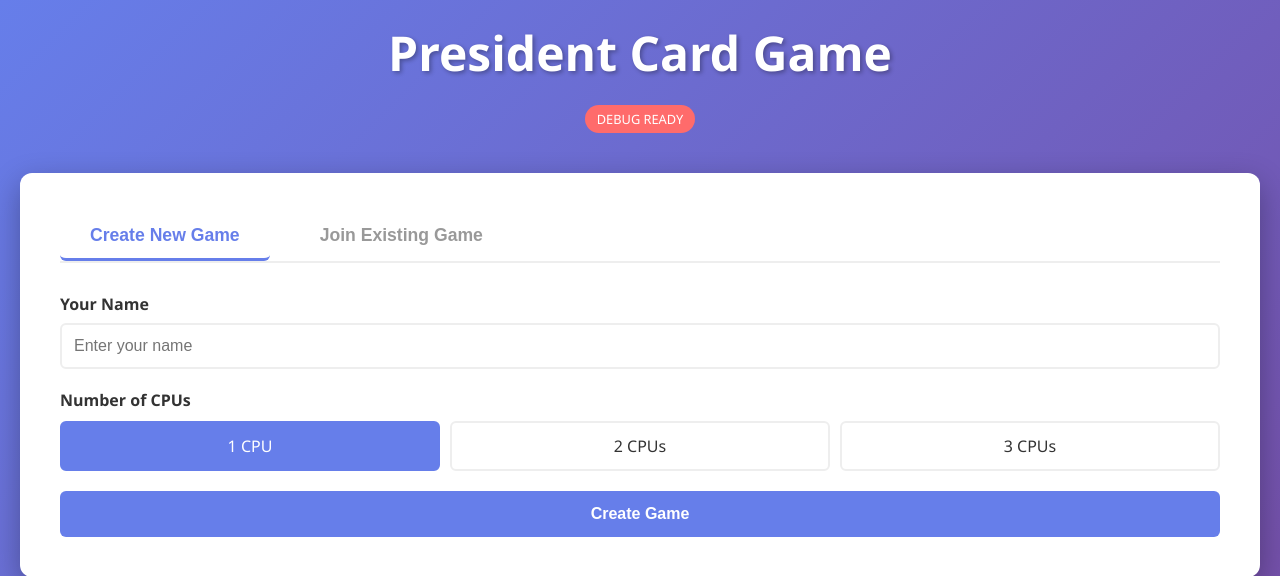
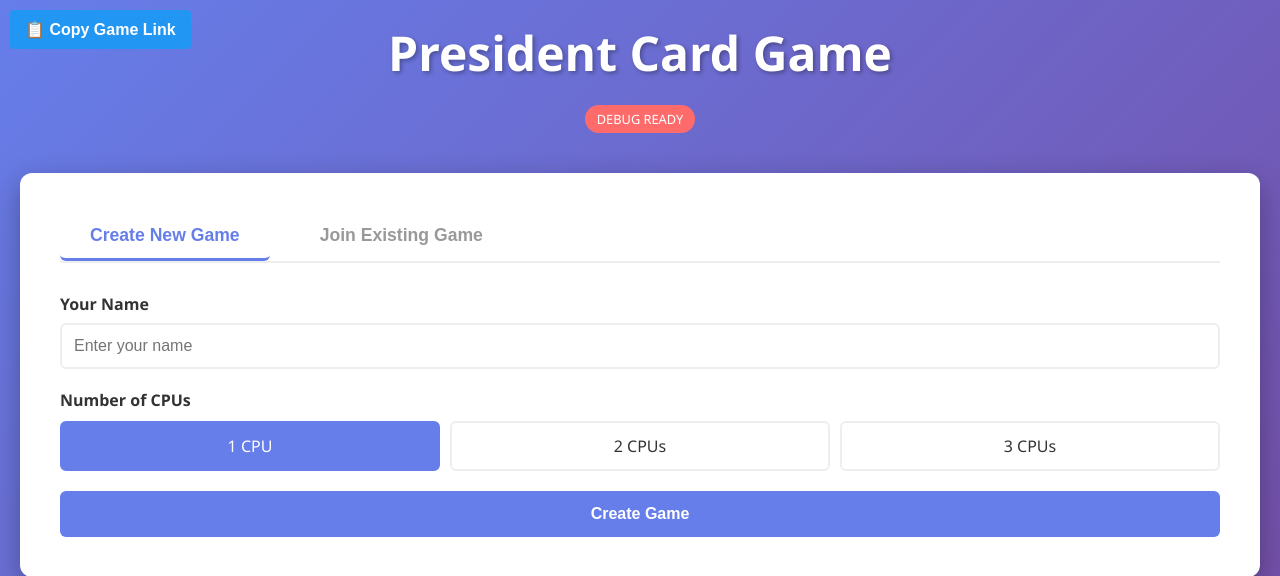
Before and after one commit to onewingmatt/Presidentfly, a Flask app: page / in a window 1280 px wide. Shown: the top 576 px of the page. Run offline with Flask 3, Linux system fonts and the light colour scheme; some libraries are stand-ins or nearby versions.

Commit message:
Add files via upload

```diff
--- a/templates/president.html
+++ b/templates/president.html
@@ -935,5 +935,77 @@
             updateExchangeDisplay();
         }
     </script>
+
+    <script>
+        // ========== URL MANAGEMENT ==========
+        console.log('[URL] Checking URL parameters');
+
+        function updateURLWithGameID(gameID) {
+            if(window.history && window.history.pushState) {
+                const newUrl = window.location.protocol + "//" + window.location.host + "/?game=" + gameID;
+                window.history.pushState({gameId: gameID}, '', newUrl);
+                console.log('[URL] Updated URL to: ' + newUrl);
+            }
+        }
+
+        function getGameIDFromURL() {
+            const params = new URLSearchParams(window.location.search);
+            const gameId = params.get('game');
+            if(gameId) {
+                console.log('[URL] Found game ID in URL: ' + gameId);
+                return gameId;
+            }
+            return null;
+        }
+
+        // Store game ID globally
+        var currentGameID = getGameIDFromURL();
+        console.log('[INIT] Current game ID from URL: ' + currentGameID);
+
+        // Override socket events to update URL
+        if(typeof socket !== 'undefined') {
+            console.log('[SOCKET] Setting up URL management');
+
+            // When game is created, update URL
+            socket.on('created', function(data) {
+                console.log('[SOCKET] Game created with ID:', data.game_id);
+                currentGameID = data.game_id;
+                updateURLWithGameID(data.game_id);
+                console.log('[URL] Updated URL with new game ID: ' + data.game_id);
+            });
+
+            // When joining existing game, update URL
+            socket.on('joined', function(data) {
+                if(data.game_id) {
+                    console.log('[SOCKET] Joined game with ID:', data.game_id);
+                    currentGameID = data.game_id;
+                    updateURLWithGameID(data.game_id);
+                }
+            });
+        }
+
+        // ========== COPY GAME LINK TO CLIPBOARD ==========
+        function copyGameLinkToClipboard() {
+            if(!currentGameID) {
+                alert('Game not started yet');
+                return;
+            }
+            const gameLink = window.location.protocol + "//" + window.location.host + "/?game=" + currentGameID;
+            navigator.clipboard.writeText(gameLink).then(function() {
+                alert('Game link copied to clipboard!\n' + gameLink);
+            }).catch(function(err) {
+                alert('Could not copy link: ' + err);
+            });
+        }
+
+        // Add copy button if game exists
+        var copyBtn = document.createElement('button');
+        copyBtn.id = 'copyGameLinkBtn';
+        copyBtn.style.cssText = 'position: fixed; top: 10px; left: 10px; z-index: 102; padding: 10px 15px; background: #2196F3; color: white; border: none; border-radius: 4px; cursor: pointer; font-weight: bold;';
+        copyBtn.textContent = '📋 Copy Game Link';
+        copyBtn.addEventListener('click', copyGameLinkToClipboard);
+        document.body.appendChild(copyBtn);
+        console.log('[INIT] Added copy game link button');
+    </script>
 </body>
 </html>
```
